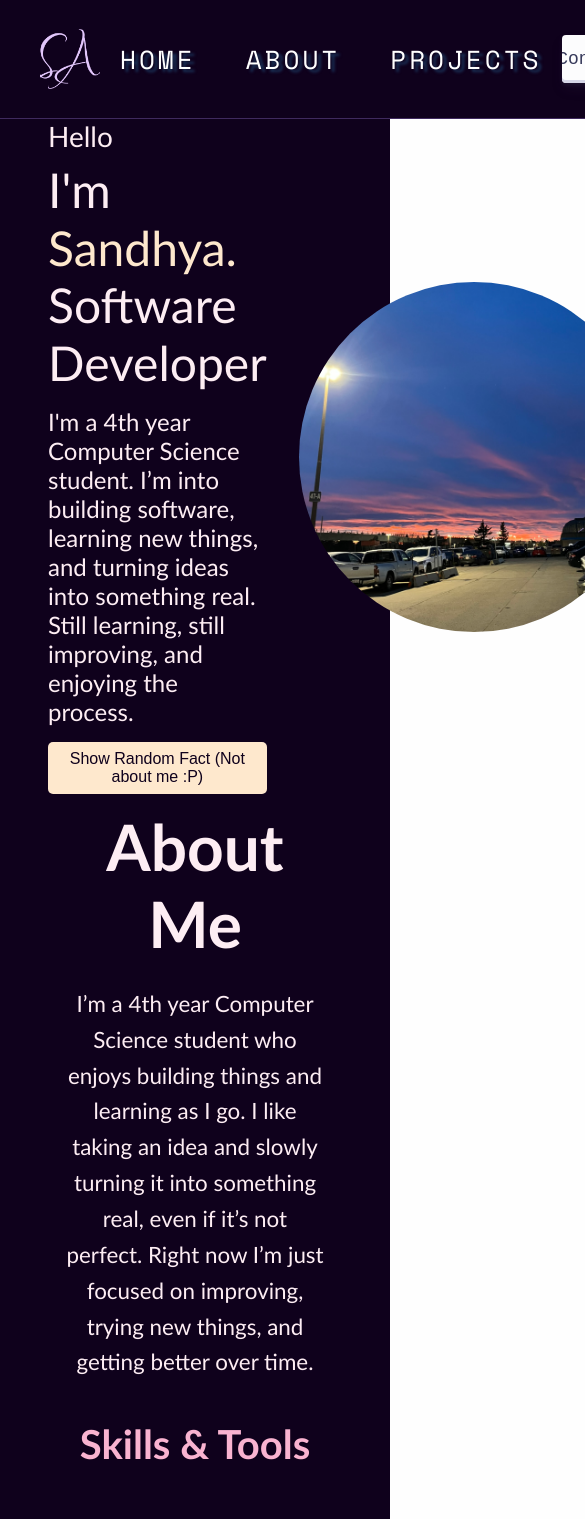
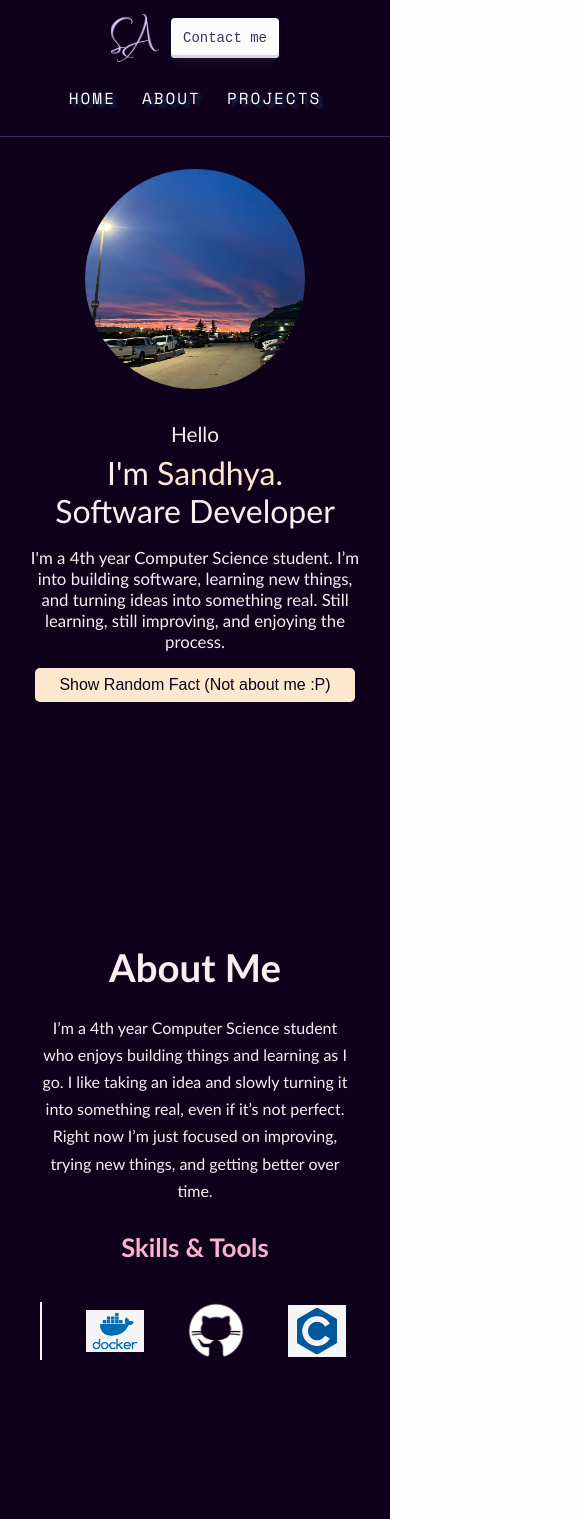
Before and after one commit to Sandhya-ad/my_portfolio, a React (Create React App) app: page / in a window 390 px wide. Shown: the top 1519 px of the page, 585 px wide, since content can reach past the window. Built offline with nearby package versions, Linux system fonts and the light colour scheme.

Commit message:
fix color issues and dynamic

```diff
--- a/src/components/NavBar/navbar.css
+++ b/src/components/NavBar/navbar.css
@@ -22,7 +22,6 @@ body {
     z-index: 1000;
 
     background:#0F011C;
-    min-width: 700px;
     width: 100%;
     display: flex;
     align-items: center;
@@ -104,3 +103,50 @@ body {
         /* border-radius: 50%; */
         object-fit: cover;
     }
+
+@media screen and (max-width: 1024px) {
+  .navbar {
+    padding: 16px 24px;
+  }
+
+  .desktopMenuItem {
+    font-size: 20px;
+    margin: 6px;
+    letter-spacing: 2px;
+  }
+}
+
+@media screen and (max-width: 768px) {
+  .navbar {
+    flex-wrap: wrap;
+    justify-content: center;
+    gap: 12px;
+    padding: 14px 16px;
+  }
+
+  .desktopMenu {
+    order: 3;
+    width: 100%;
+    justify-content: center;
+    flex-wrap: wrap;
+    gap: 2px;
+  }
+
+  .desktopMenuItem {
+    font-size: 16px;
+    margin: 4px;
+    padding: 8px;
+  }
+
+  .desktopMenuButton {
+    height: 40px;
+    font-size: 14px;
+    padding-left: 12px;
+    padding-right: 12px;
+  }
+
+  .logo {
+    width: 48px;
+    height: 48px;
+  }
+}
--- a/src/components/about/about.css
+++ b/src/components/about/about.css
@@ -62,3 +62,49 @@
     object-fit: contain;
     background: transparent;
 }
+
+@media screen and (max-width: 1024px) {
+  .aboutTitle {
+    font-size: 3.2rem;
+  }
+
+  .aboutText {
+    font-size: 1.2rem;
+    max-width: 760px;
+  }
+
+  .skillsTitle {
+    font-size: 2rem;
+  }
+}
+
+@media screen and (max-width: 768px) {
+  #about {
+    padding: 1rem 1.25rem 2rem;
+  }
+
+  .aboutTitle {
+    font-size: 2.4rem;
+  }
+
+  .aboutText {
+    font-size: 1rem;
+    line-height: 1.7;
+    margin-bottom: 1.75rem;
+  }
+
+  .skillsTitle {
+    font-size: 1.6rem;
+    margin-bottom: 1rem;
+  }
+
+  .skill {
+    margin-right: 1.1rem;
+    padding: 0.5rem 0.8rem;
+  }
+
+  .skill img {
+    width: 58px;
+    height: 58px;
+  }
+}
--- a/src/components/intro/intro.css
+++ b/src/components/intro/intro.css
@@ -1,12 +1,12 @@
 .intro {
     display: flex;
     align-items: center;
-    justify-content: space-between;
+    justify-content: center;
     min-height: calc(100vh - 180px);
     width: 100%;
     color: #FDEDF3;
     padding: 0 3rem;
-    gap: 2rem;
+    gap: clamp(2rem, 5vw, 4rem);
     background:#0F011C;
 }
 
@@ -69,3 +69,64 @@
     cursor: pointer;
     transition: background-color 0.3s ease;
 }
+
+@media screen and (max-width: 1024px) {
+  .intro {
+    padding: 0 2rem;
+  }
+
+  .introText {
+    font-size: 2.5rem;
+  }
+
+  .introPara {
+    font-size: 1.25rem;
+  }
+
+  .bg {
+    width: 300px;
+    height: 300px;
+  }
+}
+
+@media screen and (max-width: 768px) {
+  .intro {
+    flex-direction: column-reverse;
+    justify-content: center;
+    text-align: center;
+    padding: 2rem 1.25rem;
+    min-height: auto;
+  }
+
+  .introContent {
+    align-items: center;
+  }
+
+  .hello {
+    font-size: 1.3rem;
+  }
+
+  .introText {
+    font-size: 2rem;
+  }
+
+  .introPara {
+    font-size: 1.05rem;
+    max-width: 95%;
+  }
+
+  .bg {
+    width: 220px;
+    height: 220px;
+  }
+
+  .randomFact {
+    margin-top: 1.75rem;
+    font-size: 1rem;
+  }
+
+  .factButton {
+    width: 100%;
+    max-width: 320px;
+  }
+}
--- a/src/components/projects/projects.css
+++ b/src/components/projects/projects.css
@@ -34,13 +34,14 @@ body {
   gap: 2rem;
   justify-content: center;
   margin-top: 3rem;
-  align-items: stretch
+  align-items: stretch;
 }
 
 .card-container {
-  width: 400px;
+  width: min(100%, 400px);
   /* background: #ffffff; */
   border: 4px solid #000000;
+  border-radius: 16px;
   box-shadow: 8px 8px 0 #621590;
   cursor: pointer;
   transition: transform 0.2s ease;
@@ -59,6 +60,7 @@ body {
   justify-content: center;
   align-items: center;
   overflow: hidden;
+  border-radius: 12px 12px 0 0;
 }
 
 .project-image {
@@ -130,8 +132,9 @@ body {
 .modal-card {
   width: 90%;
   max-width: 700px;
-  background: #ffffff;
+  background: #fdf1f7;
   border: 4px solid #000;
+  border-radius: 16px;
   box-shadow: 10px 10px 0 #000;
   overflow: hidden;
   animation: popIn 0.2s ease;
@@ -142,12 +145,13 @@ body {
   height: 260px;
   border-bottom: 4px solid #000;
   overflow: hidden;
+  border-radius: 12px 12px 0 0;
 }
 
 .modal-content {
   padding: 24px;
   text-align: left;
-  color: #FDEDF3;
+  color: #360752;
 }
 
 .modal-content h2 {
@@ -169,6 +173,71 @@ body {
   cursor: pointer;
 }
 
+@media screen and (max-width: 1024px) {
+  .projectsTitle {
+    font-size: 3.2rem;
+  }
+
+  .projectsWrapper {
+    gap: 1.5rem;
+  }
+}
+
+@media screen and (max-width: 768px) {
+  #projects {
+    padding: 1rem 1.25rem 2rem;
+  }
+
+  .projectsTitle {
+    font-size: 2.4rem;
+  }
+
+  .projectsWrapper {
+    width: 100%;
+    margin-top: 1.5rem;
+  }
+
+  .card-container {
+    width: 100%;
+    max-width: 360px;
+  }
+
+  .modal-overlay {
+    padding: 1rem;
+  }
+
+  .modal-card {
+    width: 100%;
+  }
+
+  .modal-image-container {
+    height: 200px;
+  }
+
+  .modal-content {
+    padding: 16px;
+  }
+
+  .modal-content h2 {
+    font-size: 1.35rem;
+  }
+
+  .modal-content p {
+    font-size: 0.95rem;
+  }
+
+  .btn {
+    padding: 8px 14px;
+    margin: 0.2rem;
+    font-size: 0.9rem;
+  }
+
+  .close-btn {
+    margin-left: 0;
+    margin-top: 0.5rem;
+  }
+}
+
 @keyframes popIn {
   from {
     transform: scale(0.96);
```
